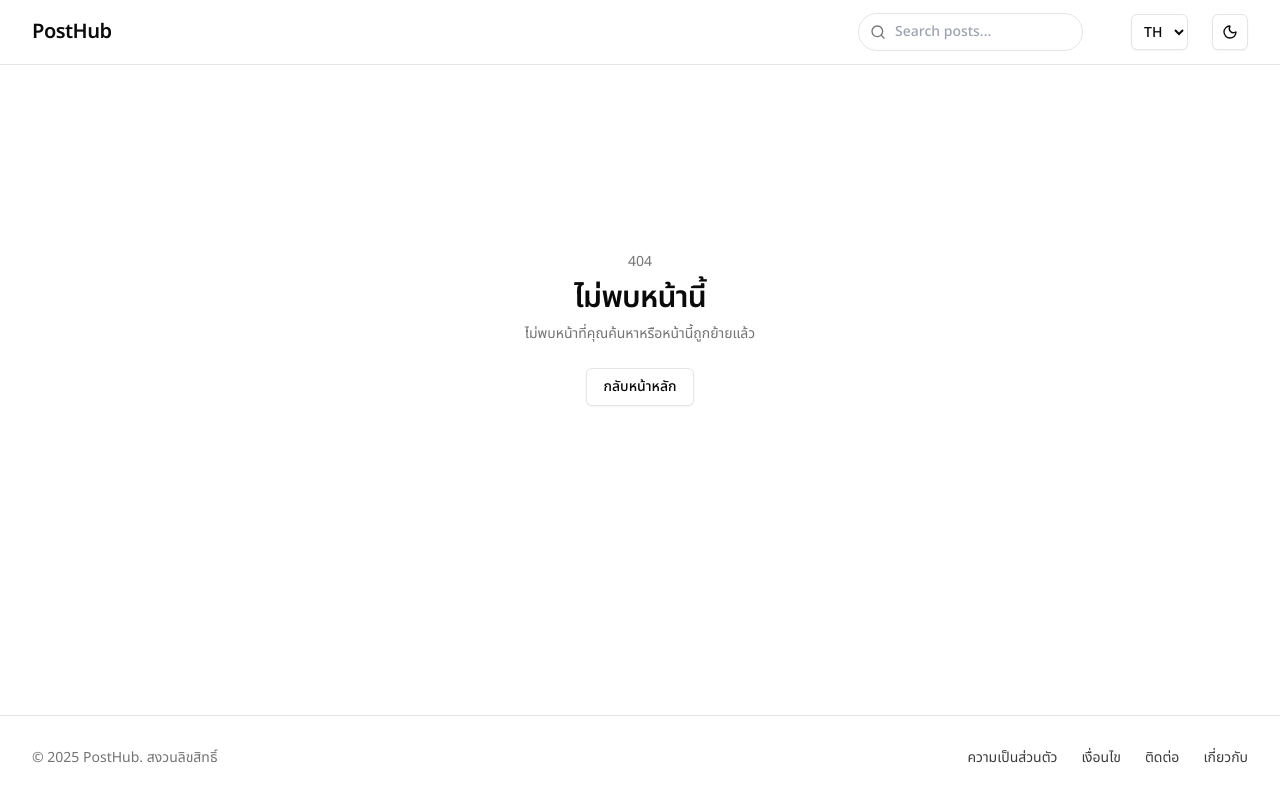
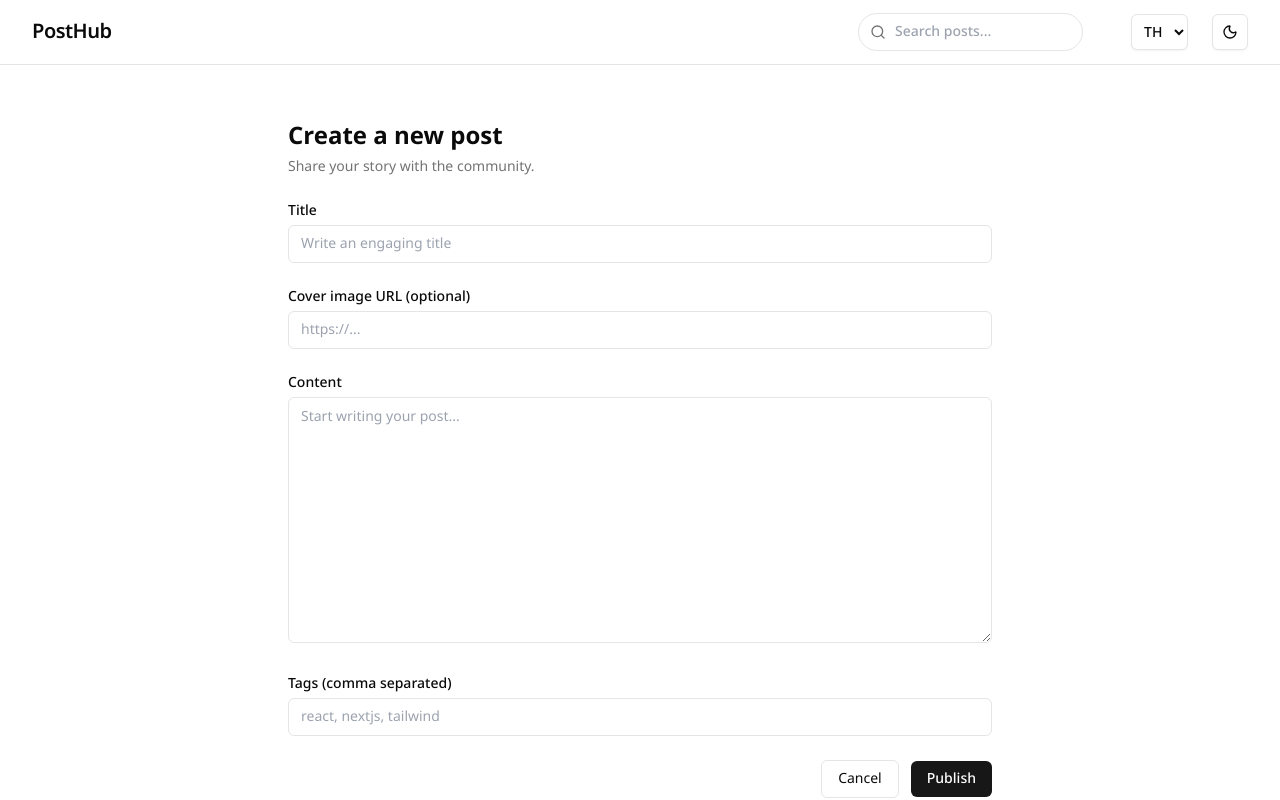
Before and after one commit to ninerxsolution/posthub-v2, a Next.js app: page /post/create in a window 1280 px wide. Before the commit this address had no page. Shown: the top 800 px of the page. Built offline with nearby package versions, Linux system fonts and the light colour scheme.

Commit message:
Add CreatePostPage component for post creation with form handling and routing. Includes fields for title, content, tags, and optional cover image URL. Implements basic form validation and submission logic.

```diff
--- /dev/null
+++ b/src/app/post/create/page.tsx
@@ -0,0 +1,132 @@
+"use client";
+import { useState } from "react";
+import { useRouter } from "next/navigation";
+
+export default function CreatePostPage() {
+  const router = useRouter();
+  const [form, setForm] = useState({
+    title: "",
+    content: "",
+    tags: "",
+    coverUrl: "",
+  });
+  const [submitting, setSubmitting] = useState(false);
+
+  const handleChange = (
+    e: React.ChangeEvent<HTMLInputElement | HTMLTextAreaElement>
+  ) => {
+    const { name, value } = e.target;
+    setForm((prev) => ({ ...prev, [name]: value }));
+  };
+
+  const handleSubmit = async (e: React.FormEvent) => {
+    e.preventDefault();
+    if (!form.title.trim() || !form.content.trim()) return;
+    setSubmitting(true);
+    try {
+      // TODO: integrate with API
+      console.log("Create post payload", {
+        ...form,
+        tags: form.tags
+          .split(",")
+          .map((t) => t.trim())
+          .filter(Boolean),
+      });
+      router.push("/");
+    } finally {
+      setSubmitting(false);
+    }
+  };
+
+  return (
+    <div className="mx-auto w-full max-w-3xl px-4 sm:px-6 lg:px-8 py-8">
+      <div className="mb-6">
+        <h1 className="text-2xl font-bold">Create a new post</h1>
+        <p className="mt-1 text-sm text-muted-foreground">
+          Share your story with the community.
+        </p>
+      </div>
+
+      <form onSubmit={handleSubmit} className="space-y-6">
+        <div>
+          <label htmlFor="title" className="block text-sm font-medium">
+            Title
+          </label>
+          <input
+            id="title"
+            name="title"
+            type="text"
+            value={form.title}
+            onChange={handleChange}
+            placeholder="Write an engaging title"
+            className="mt-1 w-full rounded-md border bg-background px-3 py-2 text-sm focus:outline-none focus:ring-2 focus:ring-primary/20 focus:border-primary"
+            required
+          />
+        </div>
+
+        <div>
+          <label htmlFor="coverUrl" className="block text-sm font-medium">
+            Cover image URL (optional)
+          </label>
+          <input
+            id="coverUrl"
+            name="coverUrl"
+            type="url"
+            value={form.coverUrl}
+            onChange={handleChange}
+            placeholder="https://..."
+            className="mt-1 w-full rounded-md border bg-background px-3 py-2 text-sm focus:outline-none focus:ring-2 focus:ring-primary/20 focus:border-primary"
+          />
+        </div>
+
+        <div>
+          <label htmlFor="content" className="block text-sm font-medium">
+            Content
+          </label>
+          <textarea
+            id="content"
+            name="content"
+            value={form.content}
+            onChange={handleChange}
+            placeholder="Start writing your post..."
+            rows={10}
+            className="mt-1 w-full rounded-md border bg-background px-3 py-2 text-sm leading-relaxed focus:outline-none focus:ring-2 focus:ring-primary/20 focus:border-primary"
+            required
+          />
+        </div>
+
+        <div>
+          <label htmlFor="tags" className="block text-sm font-medium">
+            Tags (comma separated)
+          </label>
+          <input
+            id="tags"
+            name="tags"
+            type="text"
+            value={form.tags}
+            onChange={handleChange}
+            placeholder="react, nextjs, tailwind"
+            className="mt-1 w-full rounded-md border bg-background px-3 py-2 text-sm focus:outline-none focus:ring-2 focus:ring-primary/20 focus:border-primary"
+          />
+        </div>
+
+        <div className="flex items-center justify-end gap-3">
+          <button
+            type="button"
+            onClick={() => router.back()}
+            className="rounded-md border px-4 py-2 text-sm hover:bg-accent"
+          >
+            Cancel
+          </button>
+          <button
+            type="submit"
+            disabled={submitting}
+            className="rounded-md bg-primary px-4 py-2 text-sm font-medium text-white hover:opacity-90 disabled:opacity-60"
+          >
+            {submitting ? "Publishing..." : "Publish"}
+          </button>
+        </div>
+      </form>
+    </div>
+  );
+}
```
